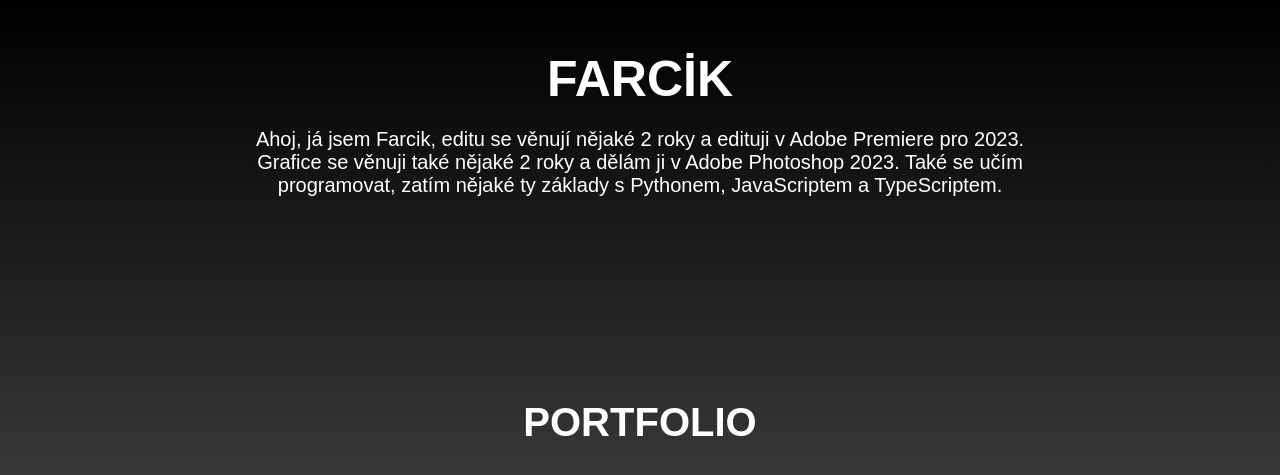
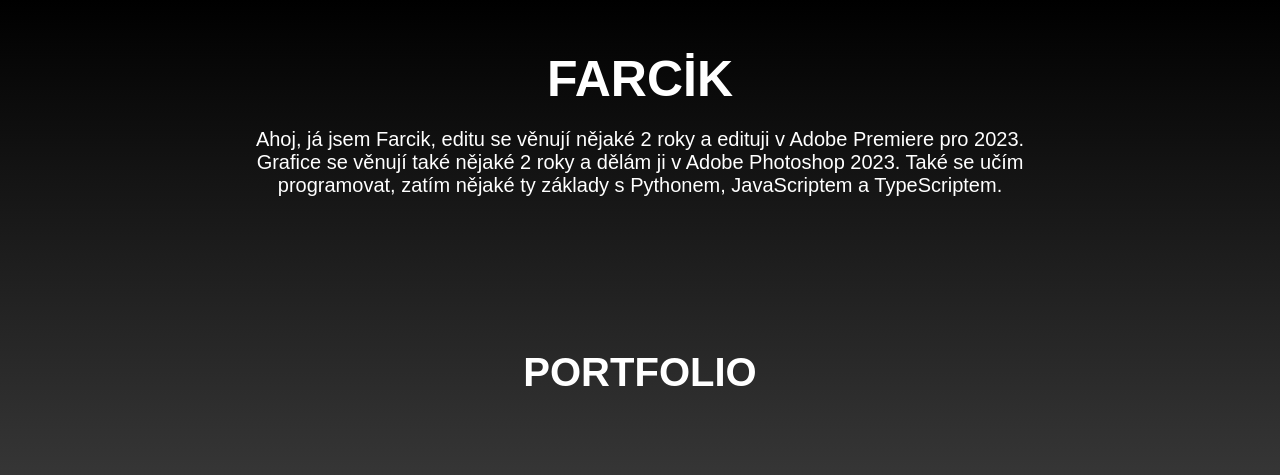
Before and after one commit to FarcikPortfolio/farcikportfolio, a plain HTML site: page index.html in a window 1280 px wide. Shown: the top 475 px of the page. Drawn offline with Linux system fonts and the light colour scheme.

Commit message:
Update index.html
index.html

```diff
--- a/index.html
+++ b/index.html
@@ -10,13 +10,13 @@
   <header>
     <div class="header-content">
       <h1>FARCİK</h1>
-      <p>Ahoj, já jsem Farcik, editu se věnují nějaké 2 roky a edituji v Adobe Premiere pro 2023. Grafice se věnuji také nějaké 2 roky a dělám ji v Adobe Photoshop 2023. Také se učím programovat, zatím nějaké ty základy s Pythonem, JavaScriptem a TypeScriptem.</p>
+      <p>Ahoj, já jsem Farcik, editu se věnují nějaké 2 roky a edituji v Adobe Premiere pro 2023. Grafice se věnují také nějaké 2 roky a dělám ji v Adobe Photoshop 2023. Také se učím programovat, zatím nějaké ty základy s Pythonem, JavaScriptem a TypeScriptem.</p>
     </div>
   </header>
 
   <section class="portfolio">
+    <h2>PORTFOLIO</h2>
     <div class="wave"></div>
-    <h2>PORTFOLIO</h2>
     <div class="portfolio-container">
       <div class="channel">
         <a href="https://www.youtube.com/@NotFarc1k" target="_blank" class="channel-box">
```
